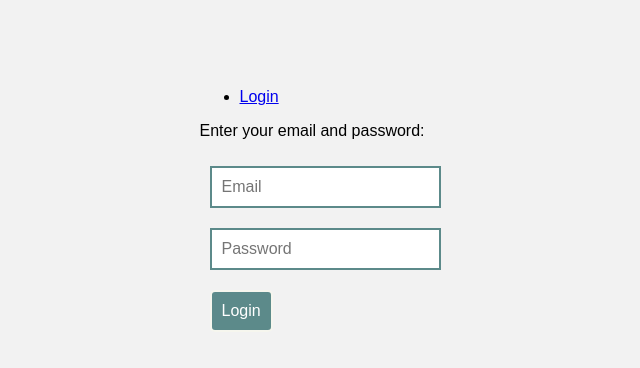
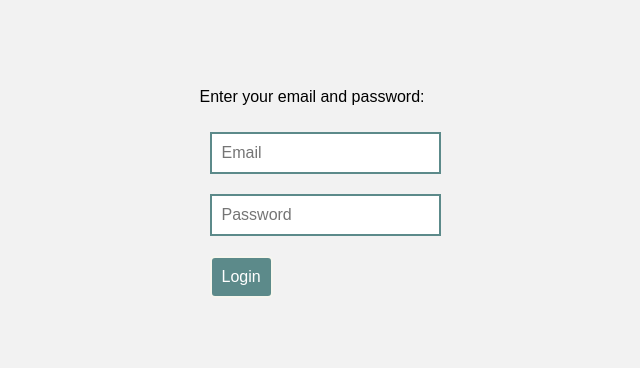
Before and after one commit to tijanadjorovic/todo-app, a React (Create React App) app: page /login in a window 1280 px wide. Shown: the top 368 px of the page, without its empty margins (315-955 px from the left). Built offline with nearby package versions, Linux system fonts and the light colour scheme.

Commit message:
fix header

```diff
--- a/src/components/header/index.js
+++ b/src/components/header/index.js
@@ -3,23 +3,13 @@ import { Link } from "react-router-dom";
 
 
 const Header = (props) => {
-    return (
-        <div  id="top">
-            <ul >
-                {!props.redirectToReferrer && <span>
-                    <li >
-                        <Link to="/login">Login</Link>
-                    </li>
-                </span>}
-
-                {props.redirectToReferrer && <span>
-                    <li >
-                        <a onClick={() => props.handleSignOut()}>Sign Out</a>
-                    </li>
-                </span>}
-            </ul>
-        </div>
-    )
+  return (
+    <div id="top">
+      {props.redirectToReferrer && <span>
+        <button onClick={() => props.handleSignOut()}>Log Out</button>
+      </span>}
+    </div>
+  )
 };
 
 export default Header;
```
